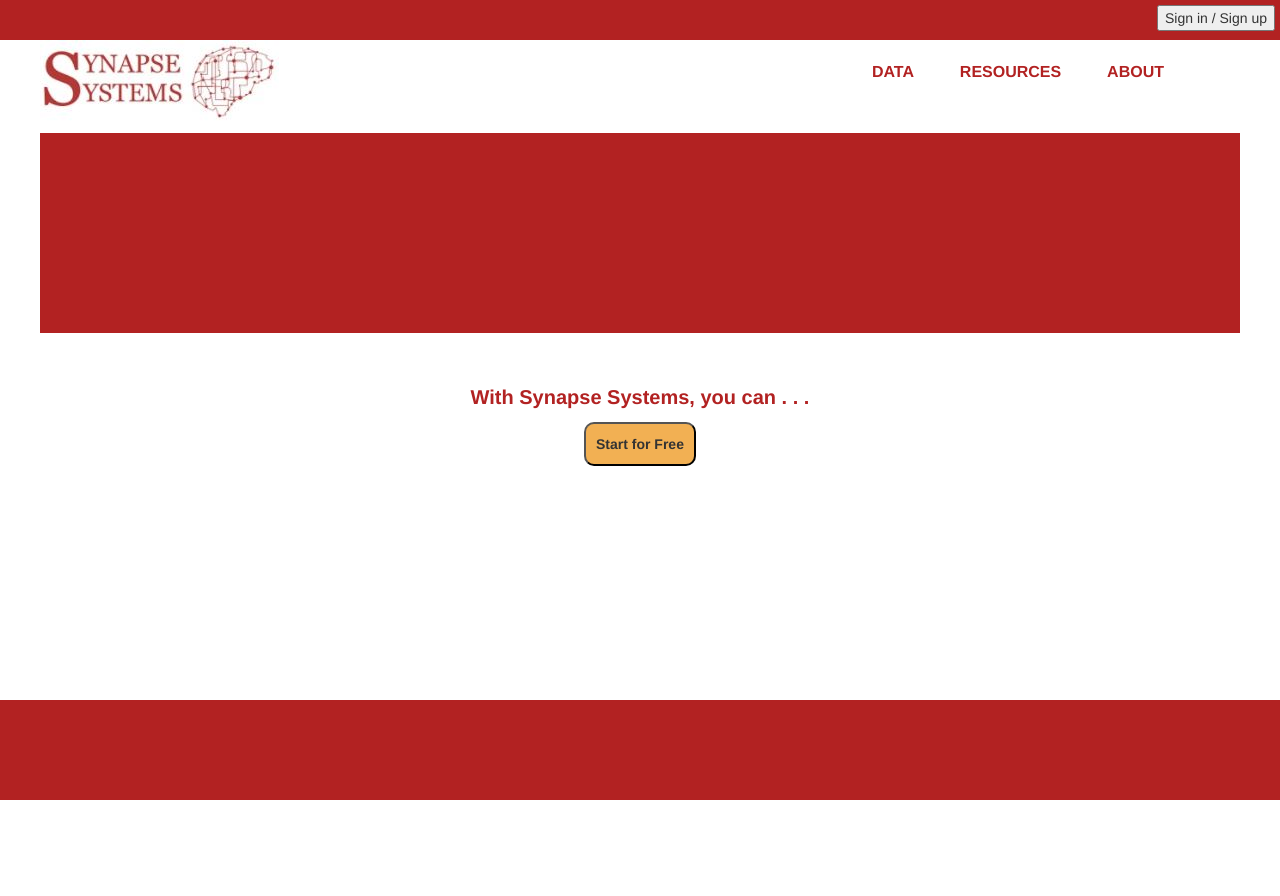
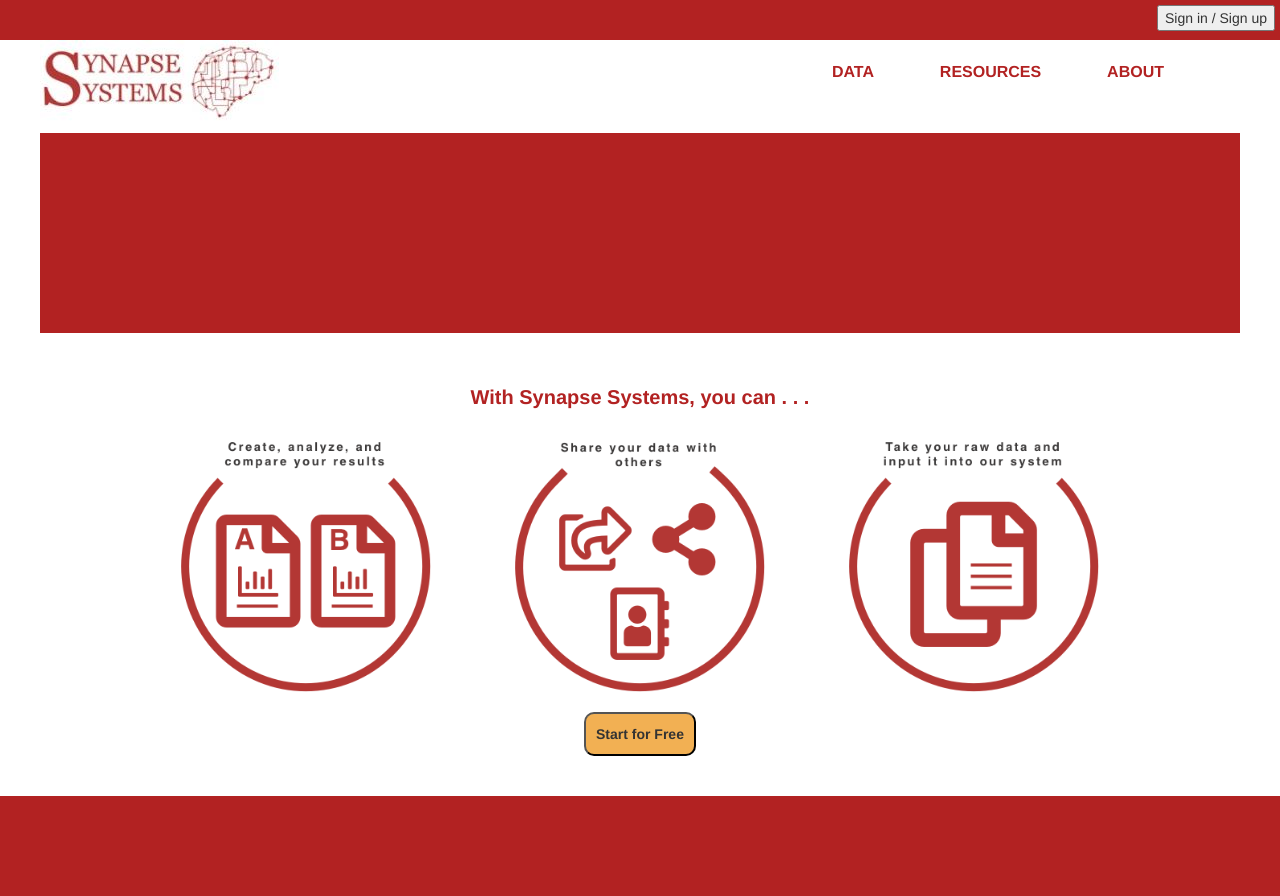
Before and after one commit to sarahp39/SynapseSolutions, a PHP site: page / in a window 1280 px wide. Before the commit the page ends 800 px from the top, so only its background shows below. Run offline with PHP 8.4, Linux system fonts and the light colour scheme.

Commit message:
added bottom half circular images, got scrolling to work; editted more css overall

```diff
--- a/index.css
+++ b/index.css
@@ -1,7 +1,12 @@
-/* */
+/*
+
+html {
+	overflow: auto;
+}
+*/
 
 #topBanner {
-	position: fixed;
+	/*position: fixed;*/
 	top: 0;
 	left: 0;
 	right: 0;
@@ -10,11 +15,12 @@
 	height: 40px;
 
 }
-
+/* only necessary if the top banner has position: fixed
 #spaceBelowTopBanner {
 	width: 100%;
 	height: 40px;
 }
+*/
 
 #loginBtn {
 	float: right;
@@ -177,11 +183,24 @@
 	text-align: center;
 }
 
+#imgs img {
+	height: 250px;
+	width: 250px;
+	margin-right: 40px;
+	margin-left: 40px;
+}
+
 #bottomHalf p {
 	font-family: "Helvetica";
 	font-size: 20px;
 	font-weight: bold;
 	color: #B22222;
+	margin-bottom: 30px;
+}
+
+#startBtnDiv {
+	margin-top: 20px;
+	margin-bottom: 40px;
 }
 
 #startBtn {
@@ -189,19 +208,22 @@
 	font-weight: bold;
     padding: 10px;
     border-radius: 10px;
+	/*display: block;*/
 }
 
 
 #bottomBanner {
 	background-color: #B22222;
     overflow: hidden;
-    position: fixed;
+    /*position: fixed;*/
     bottom: 0;
 	left: 0;
 	right: 0;
     width: 100%;
 	height: 100px;
 }
+
+
 
 
 
@@ -214,7 +236,7 @@
 }
 
 #dropdown button {
-	margin-left: 30px;
+	margin-left: 50px;
 }
 
 .dropbtn {
--- a/index.php
+++ b/index.php
@@ -33,7 +33,7 @@
 
 
 	<div id = "spaceBelowTopBanner">
-
+	<!-- only necessary if the top banner has a fixed position -->
 	</div>
 
 
@@ -58,13 +58,25 @@
 
 
 		<div id = "bottomHalf">
+
 			<p>
 			With Synapse Systems, you can . . .
 			</p>
 
-			<button id = "startBtn">
-				Start for Free
-			</button>
+			<div id= "imgs">
+				<img src = "ReportsFeatureBadge.png" alt = "Reports Feature Badge" >
+
+				<img src = "ShareDataBadge.png" alt = "Reports Feature Badge" >
+
+				<img src = "InputDataBadge.png" alt = "Reports Feature Badge" >
+			</div>
+
+			<div id = "startBtnDiv" >
+				<button id = "startBtn">
+					Start for Free
+				</button>
+			</div>
+
 		</div>
 
 
```
Also changed, not shown: InputDataBadge.png (added), ReportsFeatureBadge.png (added), ShareDataBadge.png (added).
